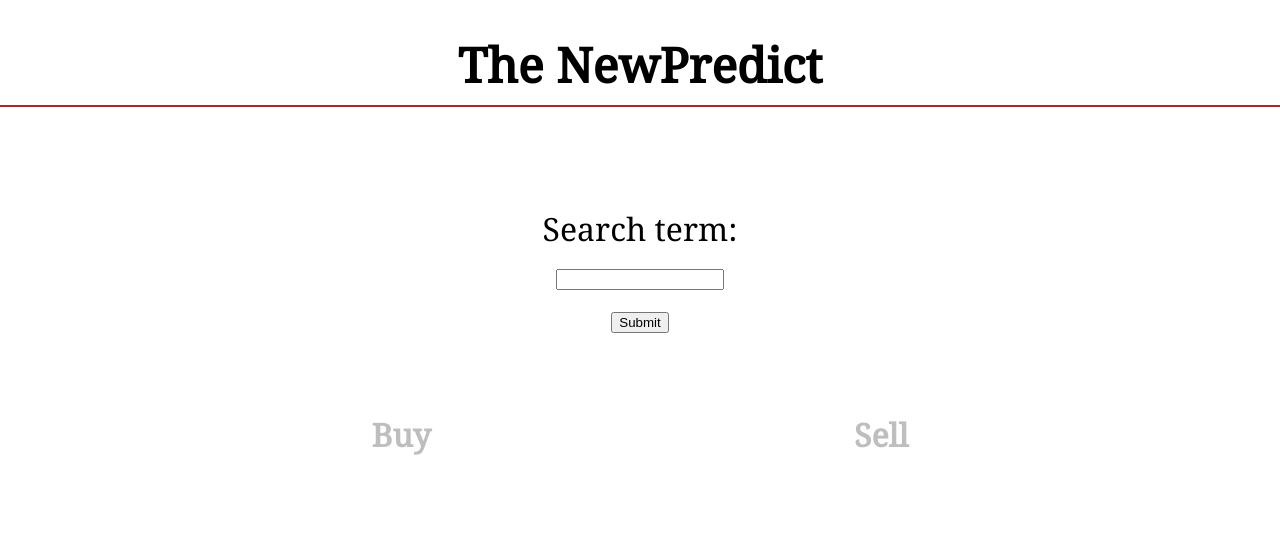
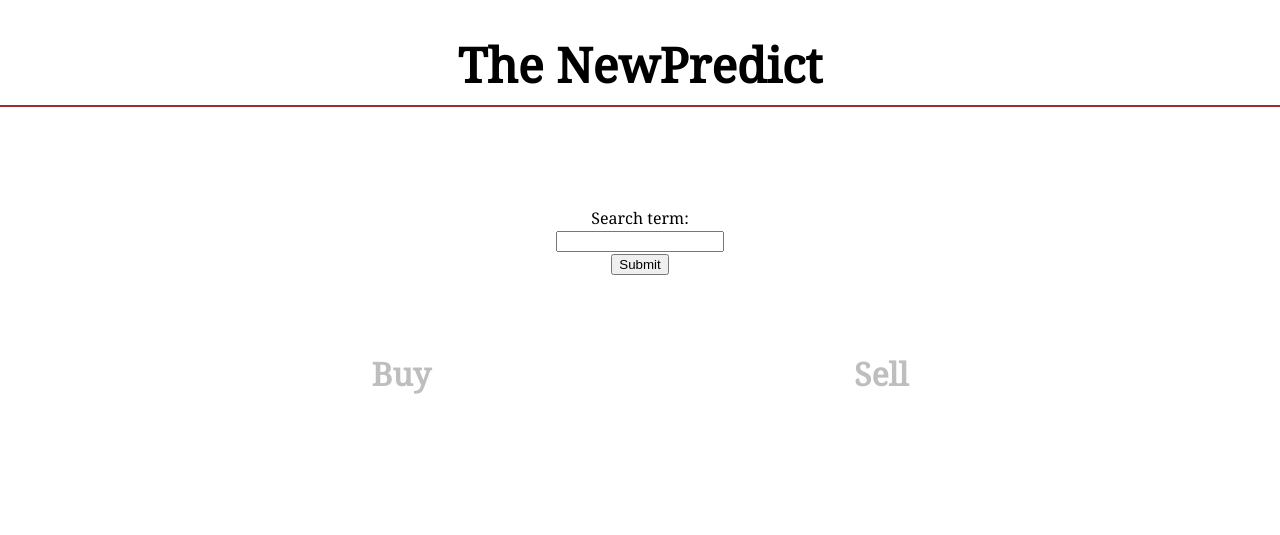
Before and after one commit to pero020/News-predict, a website: page index.html in a window 1280 px wide. Drawn offline with Linux system fonts and the light colour scheme.

Commit message:
add landscape media q

```diff
--- a/public/style.css
+++ b/public/style.css
@@ -79,3 +79,11 @@ h2 {
 .footer-h4 {
   text-align: center;
 }
+
+@media only screen and (orientation: landscape) {
+
+  #input-form {
+    font-size: 1rem;
+  }
+
+}
```
